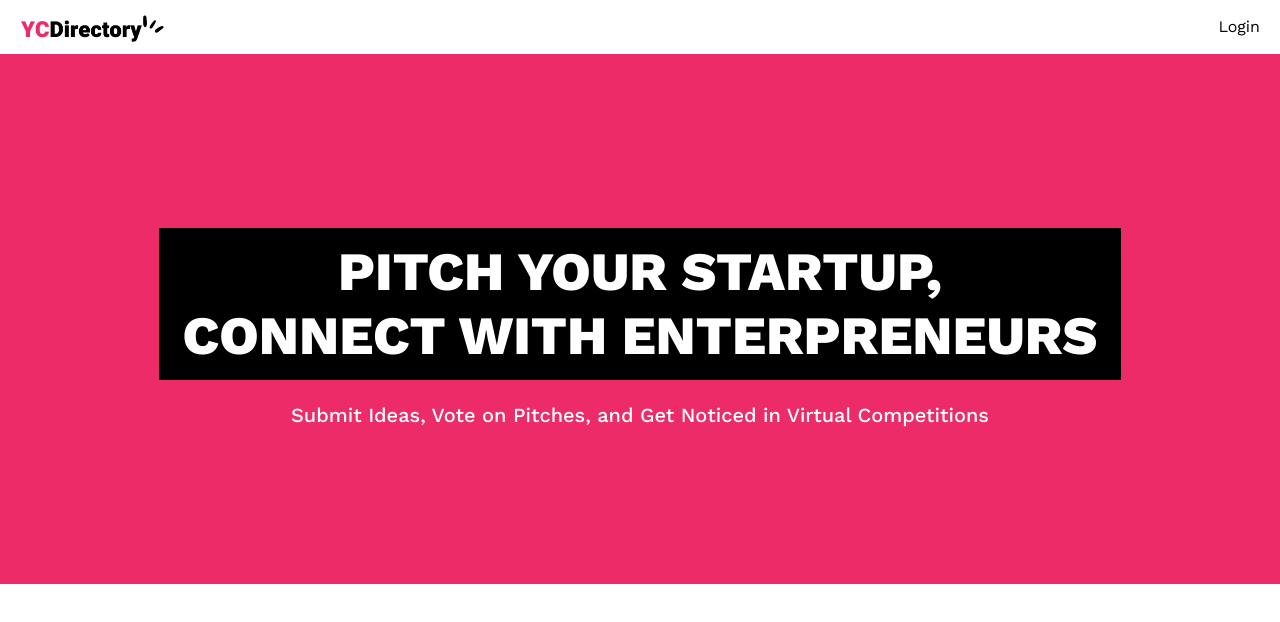
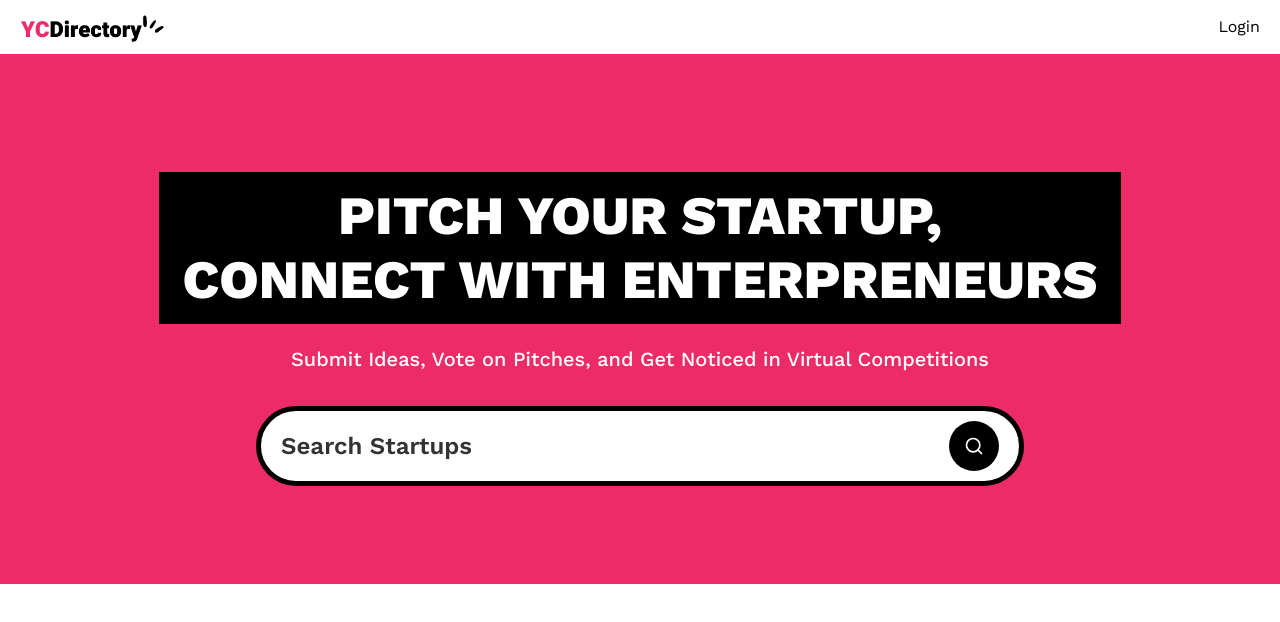
Before and after one commit to godseye1310/yc_directory-nextjs, a Next.js app: page / in a window 1280 px wide. Shown: the top 622 px of the page. Built offline with nearby package versions, Linux system fonts and the light colour scheme; no server answers.

Commit message:
search query components

```diff
--- a/app/(root)/page.tsx
+++ b/app/(root)/page.tsx
@@ -1,4 +1,12 @@
-export default function Home() {
+import SearchForm from "@/components/Search/SearchForm";
+
+export default async function Home({
+	searchParams,
+}: {
+	searchParams: Promise<{ query?: string }>;
+}) {
+	const { query } = await searchParams;
+
 	return (
 		<>
 			<section className="pink_container">
@@ -10,6 +18,7 @@
 					Submit Ideas, Vote on Pitches, and Get Noticed in Virtual
 					Competitions
 				</p>
+				<SearchForm query={query} />
 			</section>
 		</>
 	);
--- /dev/null
+++ b/components/Search/SearchForm.tsx
@@ -0,0 +1,25 @@
+import Form from "next/form";
+import SearchFormReset from "@/components/Search/SearchFormReset";
+import { Search } from "lucide-react";
+
+const SearchForm = ({ query }: { query?: string }) => {
+	return (
+		<Form action={"/"} scroll={false} className="search-form">
+			<input
+				type="text"
+				name="query"
+				defaultValue={query}
+				className="search-input"
+				placeholder="Search Startups"
+			/>
+			<div className="flex gap-2">
+				{query && <SearchFormReset />}
+				<button type="submit" className="search-btn text-white">
+					<Search className="size-5" />
+				</button>
+			</div>
+		</Form>
+	);
+};
+
+export default SearchForm;
--- /dev/null
+++ b/components/Search/SearchFormReset.tsx
@@ -0,0 +1,20 @@
+"use client";
+
+import { X } from "lucide-react";
+import Link from "next/link";
+
+const SearchFormReset = () => {
+	const reset = () => {
+		const form = document.querySelector(".search-form") as HTMLFormElement;
+		form.reset();
+	};
+	return (
+		<button type="reset" onClick={reset}>
+			<Link href={"/"} className="search-btn text-white">
+				<X className="size-5" />
+			</Link>
+		</button>
+	);
+};
+
+export default SearchFormReset;
```
